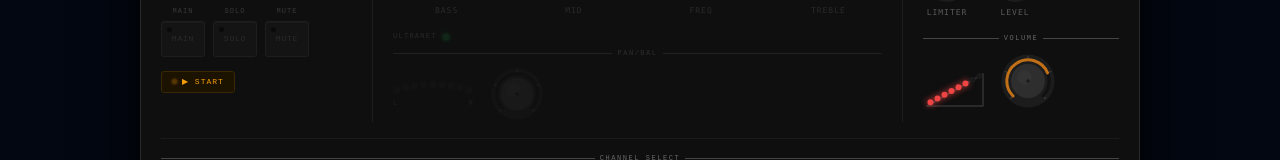
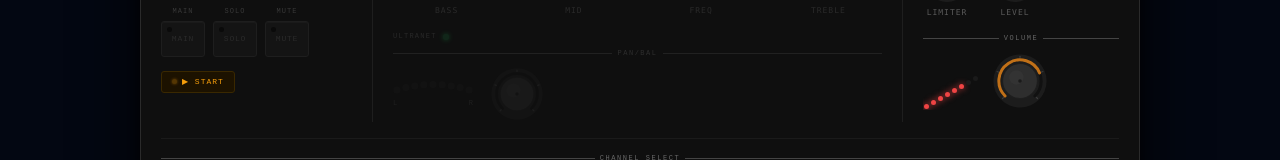
Before and after one commit to henrydavl/p16m-simulator, a React (Vite) app: page / in a window 1280 px wide. Shown: the part 279-439 px from the top of the page. Built offline with nearby package versions, Linux system fonts and the light colour scheme.

Commit message:
fix: volume indicator — tighter diagonal dots, no triangle clip
Co-Authored-By: Claude Sonnet 4.6 <noreply@anthropic.com>

```diff
--- a/src/components/MixerBoard.jsx
+++ b/src/components/MixerBoard.jsx
@@ -596,37 +596,31 @@ function PanBalDisplay({ pan, hasSelection }) {
   )
 }
 
-/** Triangle outline + diagonal LED dots for VOLUME — matches real P16-M */
+/** Diagonal LED dot row for VOLUME */
 function VolumeTriangle({ volume }) {
   const N = 8
-  const W = 64, H = 40
+  const STEP_X = 7   // horizontal gap between dot centres
+  const STEP_Y = 4   // vertical rise per step
+  const DOT_R = 2.5
+  const PAD = DOT_R + 1
+  const W = PAD * 2 + (N - 1) * STEP_X
+  const H = PAD * 2 + (N - 1) * STEP_Y
   const litCount = Math.round((volume / 100) * N)
 
-  // Dots spaced along the hypotenuse: bottom-left → top-right
-  const dots = Array.from({ length: N }, (_, i) => {
-    const t = (i + 0.5) / N
-    return {
-      cx: 4 + t * (W - 8),
-      cy: (H - 6) - t * (H - 10),
-      lit: i < litCount,
-    }
-  })
-
   return (
-    <svg width={W} height={H} style={{ overflow: 'visible' }}>
-      {/* Triangle outline — right-angle at bottom-right */}
-      <polygon
-        points={`4,${H - 4} ${W - 4},${H - 4} ${W - 4},4`}
-        fill="none" stroke="#333" strokeWidth="1.5" strokeLinejoin="round"
-      />
-      {/* LED dots along hypotenuse */}
-      {dots.map(({ cx, cy, lit }, i) => (
-        <circle
-          key={i} cx={cx} cy={cy} r={3}
-          fill={lit ? '#ef4444' : '#1a1a1a'}
-          style={{ filter: lit ? 'drop-shadow(0 0 3px #ef4444)' : 'none' }}
-        />
-      ))}
+    <svg width={W} height={H}>
+      {Array.from({ length: N }, (_, i) => {
+        const cx = PAD + i * STEP_X
+        const cy = H - PAD - i * STEP_Y
+        const lit = i < litCount
+        return (
+          <circle
+            key={i} cx={cx} cy={cy} r={DOT_R}
+            fill={lit ? '#ef4444' : '#1a1a1a'}
+            style={{ filter: lit ? 'drop-shadow(0 0 3px #ef4444)' : 'none' }}
+          />
+        )
+      })}
     </svg>
   )
 }
```
